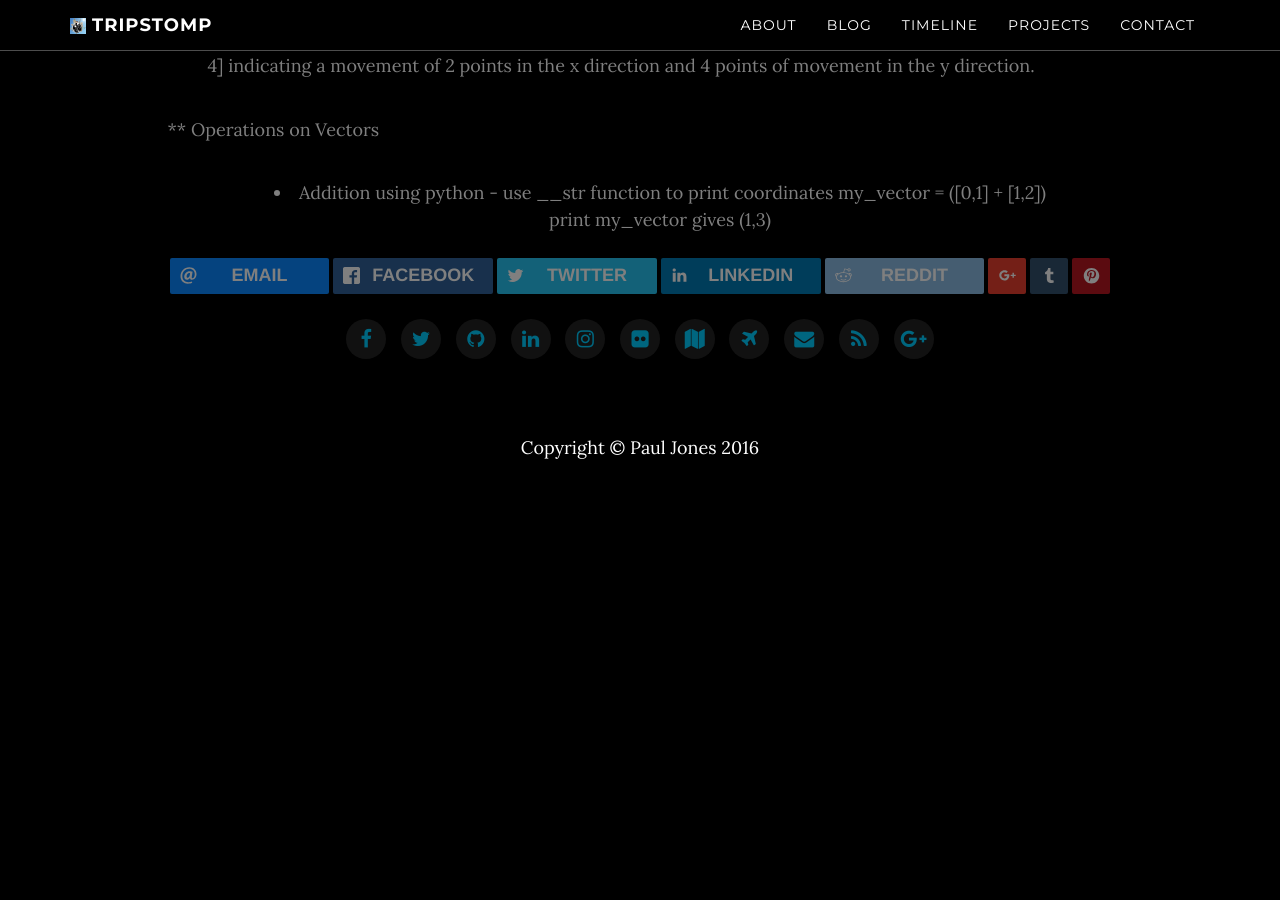
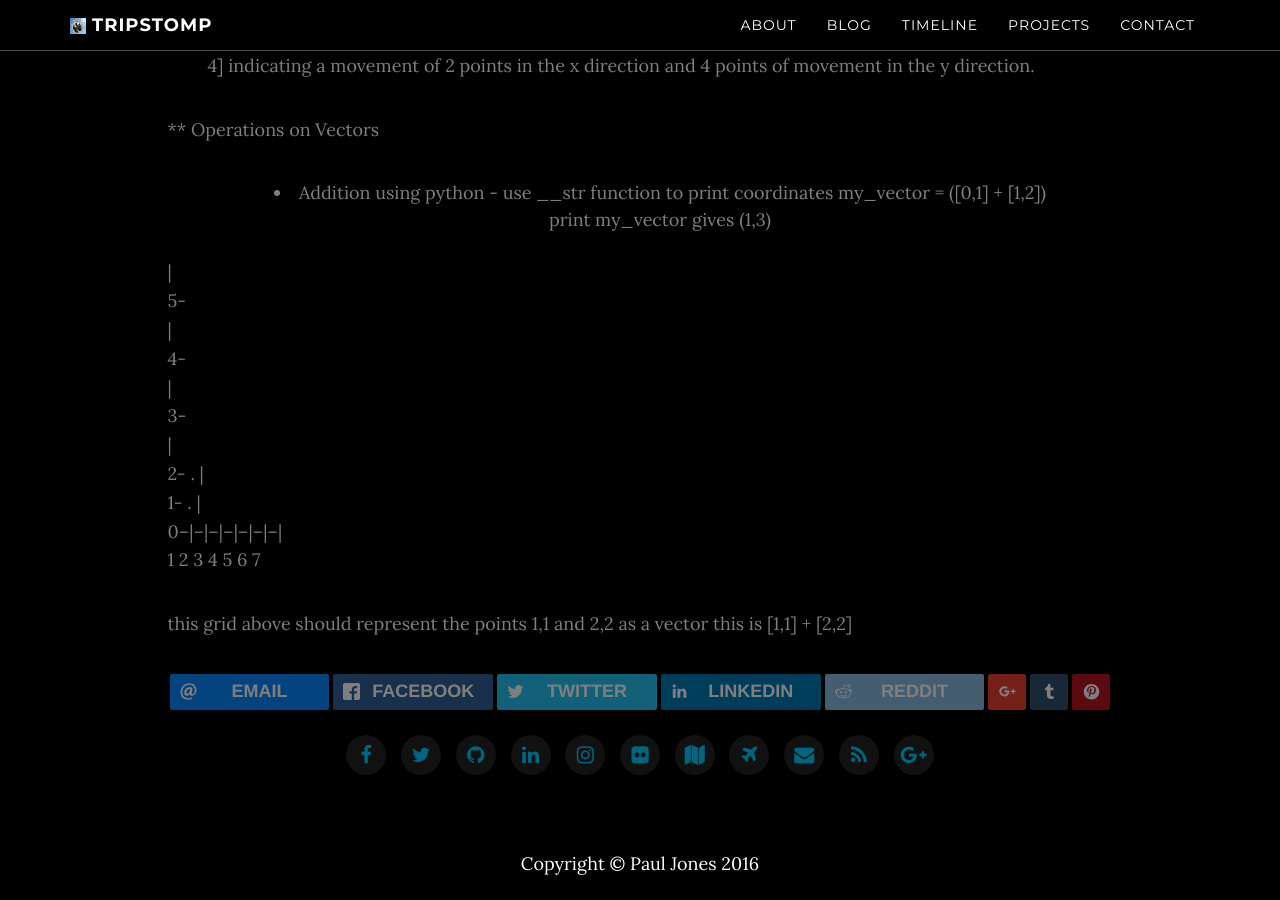
Before and after one commit to shmiko/shmiko.github.io, a Jekyll site: the page built from _posts/2016-02-28-maths-vectors-and-points.md, in a window 1280 px wide and 900 px high, scrolled down 565 px. Built offline with Jekyll 4.4.1, drawn with Linux system fonts in a browser that asks for light colours; nearby versions of some CDN libraries; comment, search, counter and statistics services are not loaded; a style sheet for code colours, icons or effects is not loaded; before the commit the page ends 1251 px from its top, so only the background shows below that.

Commit message:
vectors and points adding

```diff
--- a/_posts/2016-02-28-maths-vectors-and-points.md
+++ b/_posts/2016-02-28-maths-vectors-and-points.md
@@ -27,3 +27,19 @@ Example (2,-1) represented visually on an x,y grid. x is first.
  - Addition using python - use __str function to print coordinates
  my_vector = ([0,1] + [1,2])
  print my_vector gives (1,3)
+
+ |
+5-
+ |
+4-
+ |
+3-
+ |
+2-    .
+ |
+1-  .
+ |
+0--|--|--|--|--|--|--|
+   1  2  3  4  5  6  7
+
+this grid above should represent the points 1,1 and 2,2 as a vector this is [1,1] + [2,2]
```
